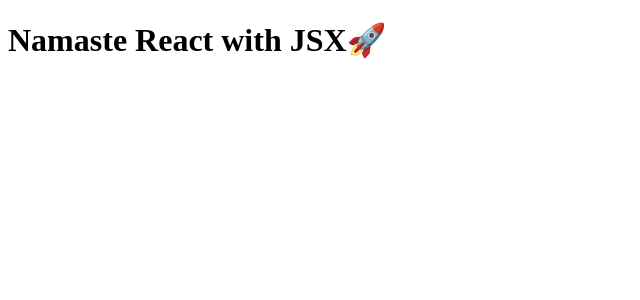
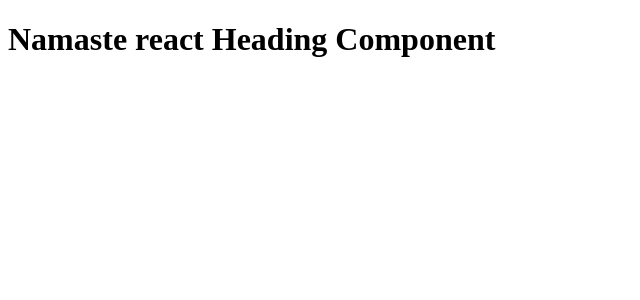
Before and after one commit to sandeep-sb/Namaste-React, a React (Vite) app in the folder Lecture-1/: page / in a window 1280 px wide. Shown: the top 300 px of the page, without its empty margins (0-640 px from the left). Built offline with nearby package versions, Linux system fonts and the light colour scheme.

Commit message:
react component

```diff
--- a/Lecture-1/App.js
+++ b/Lecture-1/App.js
@@ -2,8 +2,13 @@
 import ReactDOM from "react-dom/client";
 
 // react element
-const heading = <h1>Namaste React with JSX🚀</h1>;
+const heading = <h1 id="heading">Namaste React with JSX🚀</h1>;
+
+// react component
+const HeadingComponent = () => {
+    return <h1>Namaste react Heading Component</h1>;
+}
 
 
 const root = ReactDOM.createRoot(document.getElementById("root"));
-root.render(heading);
+root.render(<HeadingComponent/>);
```
